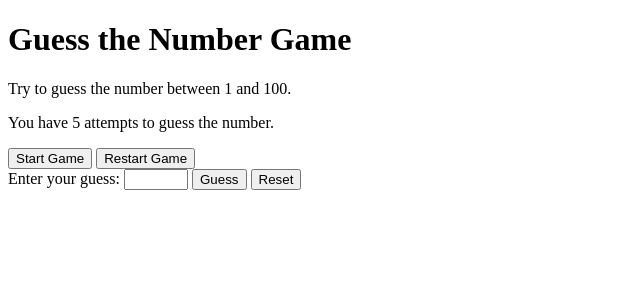
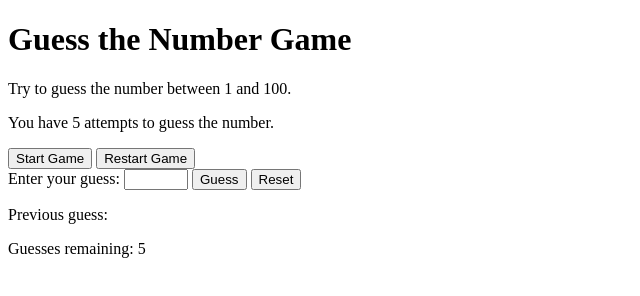
Before and after one commit to Milnandy/milestone2-games, a plain HTML site: page random-number/index.html in a window 1280 px wide. Shown: the whole page, without its empty margins (0-640 px from the left). Drawn offline with Linux system fonts and the light colour scheme.

Commit message:
js(feat): update

```diff
--- a/random-number/index.html
+++ b/random-number/index.html
@@ -22,6 +22,11 @@
                     <input type="submit" id="guess-button" class="btn btn-success" value="Guess">
                     <input type="reset" id="reset-button" class="btn btn-danger" value="Reset">
                 </form>
+                <div id="result-text">
+                    <p id="previous-guess">Previous guess: <span id="previous-guess-value"></span></p>
+                    <p id="remaining-guess">Guesses remaining: <span id="remaining-guess-value">5</span></p>
+                    <p id="result-message"></p>
+                </div>
             </div>
         </div>
 
```
